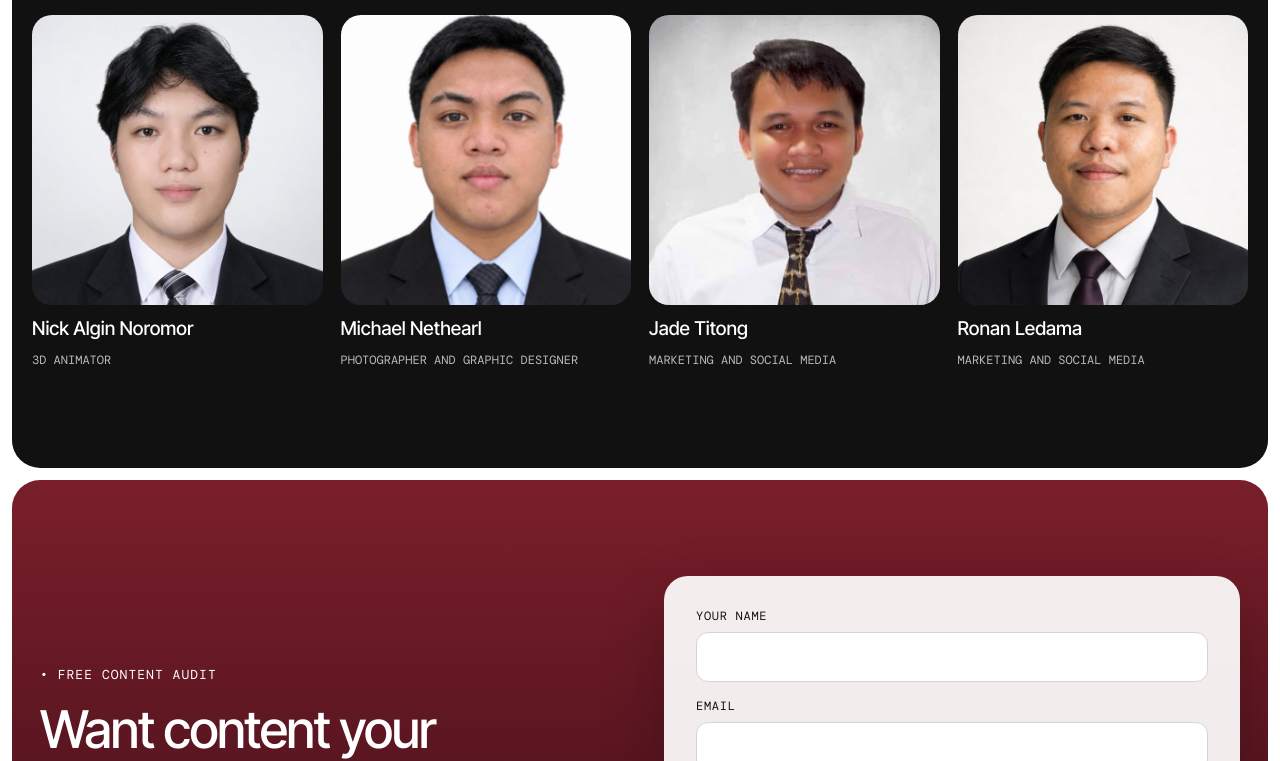
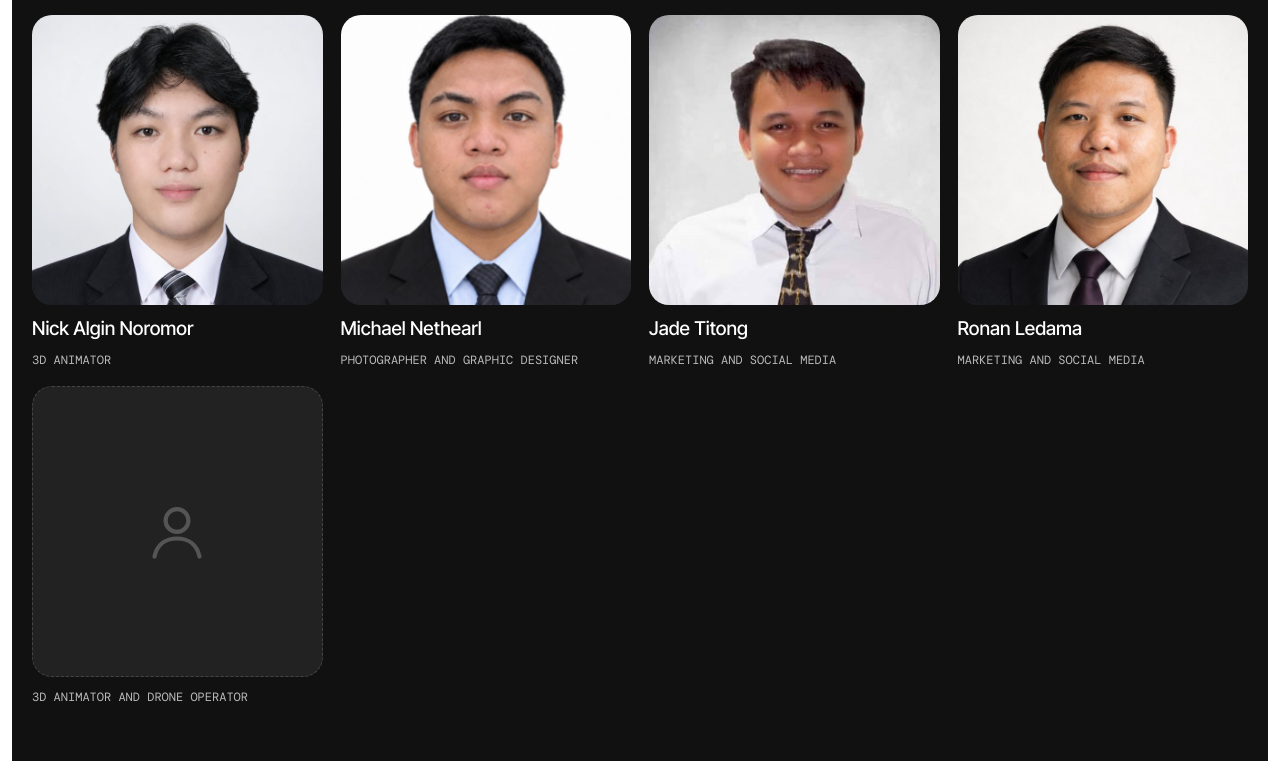
Before and after one commit to rookiemf/m1st-studio, a plain HTML site: page index.html in a window 1280 px wide. Shown: the part 11239-12000 px from the top of the page. Drawn offline with nearby package versions, Linux system fonts and the light colour scheme.

Commit message:
Add an open profile for the 13th member (3D animator and drone operator)
Co-Authored-By: Claude Opus 5.5 <noreply@anthropic.com>
Claude-Session: https://claude.ai/code/session_01YKMgVAtRemqs9DfXY9mgEG

```diff
--- a/index.html
+++ b/index.html
@@ -442,6 +442,7 @@ a{color:#7A1F2B}a:hover{color:#111111}
         <div class="m1-lift" style="display: flex; flex-direction: column; gap: 12px"><img src="img/team-michael.jpg" alt="Michael Nethearl" loading="lazy" style="width: 100%; aspect-ratio: 1; object-fit: cover; object-position: center 20%; border-radius: 20px; display: block; background: #222222"><strong style="font-size: 19px; font-weight: 500">Michael Nethearl</strong><span style="font-family: 'DM Mono', monospace; font-size: 12px; color: #BBBBBB">PHOTOGRAPHER AND GRAPHIC DESIGNER</span></div>
         <div class="m1-lift" style="display: flex; flex-direction: column; gap: 12px"><img src="img/team-jade.jpg" alt="Jade Titong" loading="lazy" style="width: 100%; aspect-ratio: 1; object-fit: cover; object-position: center 20%; border-radius: 20px; display: block; background: #222222"><strong style="font-size: 19px; font-weight: 500">Jade Titong</strong><span style="font-family: 'DM Mono', monospace; font-size: 12px; color: #BBBBBB">MARKETING AND SOCIAL MEDIA</span></div>
         <div class="m1-lift" style="display: flex; flex-direction: column; gap: 12px"><img src="img/team-ronan.jpg" alt="Ronan Ledama" loading="lazy" style="width: 100%; aspect-ratio: 1; object-fit: cover; object-position: center 20%; border-radius: 20px; display: block; background: #222222"><strong style="font-size: 19px; font-weight: 500">Ronan Ledama</strong><span style="font-family: 'DM Mono', monospace; font-size: 12px; color: #BBBBBB">MARKETING AND SOCIAL MEDIA</span></div>
+        <div class="m1-lift" style="display: flex; flex-direction: column; gap: 12px"><div aria-hidden="true" style="width: 100%; aspect-ratio: 1; border-radius: 20px; background: #222222; border: 1px dashed #444444; box-sizing: border-box; display: flex; align-items: center; justify-content: center"><svg width="72" height="72" viewBox="0 0 24 24" fill="none" stroke="#555555" stroke-width="1.4" stroke-linecap="round" stroke-linejoin="round"><circle cx="12" cy="8.5" r="3.8"/><path d="M4.5 20.5c.9-4 3.8-6 7.5-6s6.6 2 7.5 6"/></svg></div><span style="font-family: 'DM Mono', monospace; font-size: 12px; color: #BBBBBB">3D ANIMATOR AND DRONE OPERATOR</span></div>
       </div>
     </div>
   </section>
```
